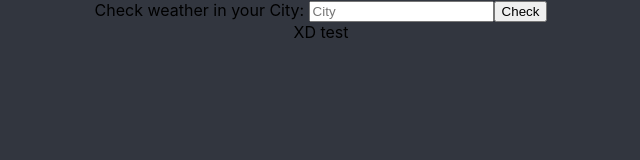
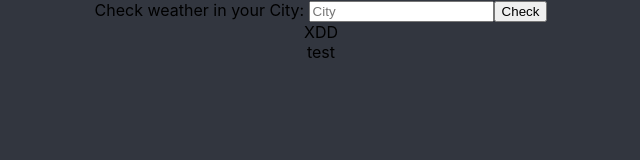
Before and after one commit to Hermes4/weather-app, a React (Create React App) app: page / in a window 1280 px wide. Shown: the top 160 px of the page, without its empty margins (319-959 px from the left). Built offline with nearby package versions, Linux system fonts and the light colour scheme.

Commit message:
div test

```diff
--- a/src/components/WeatherResult.js
+++ b/src/components/WeatherResult.js
@@ -13,8 +13,8 @@ const WeatherResult = (props) => {
     }else{
         return (
             <div className="nothing">
-                XD
-                test
+                XDD
+                <div className="test">test</div>
             </div>
           );
     }
```
